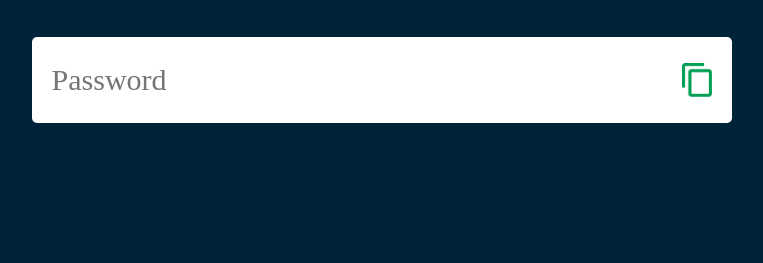
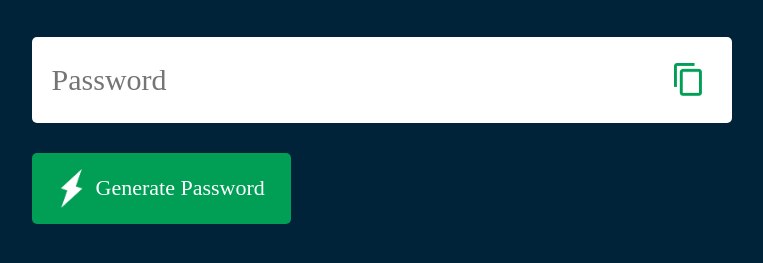
Before and after one commit to RezaualHossenSunny/Generate-a-Random-Password, a plain HTML site: page index.html in a window 1280 px wide. Shown: the part 271-534 px from the top of the page, without its empty margins (122-885 px from the left). Drawn offline with Linux system fonts and the light colour scheme.

Commit message:
button degain done

```diff
--- a/css/style.css
+++ b/css/style.css
@@ -47,3 +47,21 @@ body{
     outline: 0;
     font-size: 30px;
 }
+.container img{
+    width: 28px;
+    margin-right: 10px;
+}
+.container button {
+    border: 0;
+    outline: 0;
+    background-color: #019f55;
+    color: #fff;
+    font-size: 22px;
+    font-weight: 300;
+    display: flex;
+    align-items: center;
+    justify-content: center;
+    padding: 16px 26px;
+    border-radius: 5px;
+    border-radius: 5px;
+}
--- a/index.html
+++ b/index.html
@@ -13,6 +13,7 @@
             <input type="text" id="Password" placeholder="Password">
             <img src="./img/copy.png">
         </div>
+        <button><img src="img/generate.png"/>Generate Password</button>
     </div>
 <script src="./JS/script.js"></script>
 </body>
```
